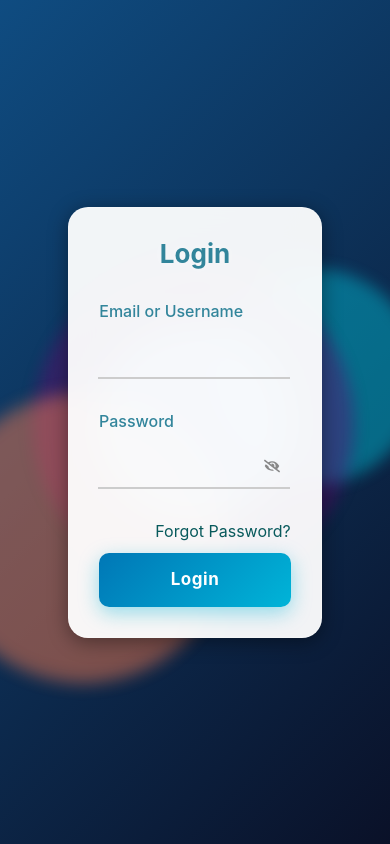
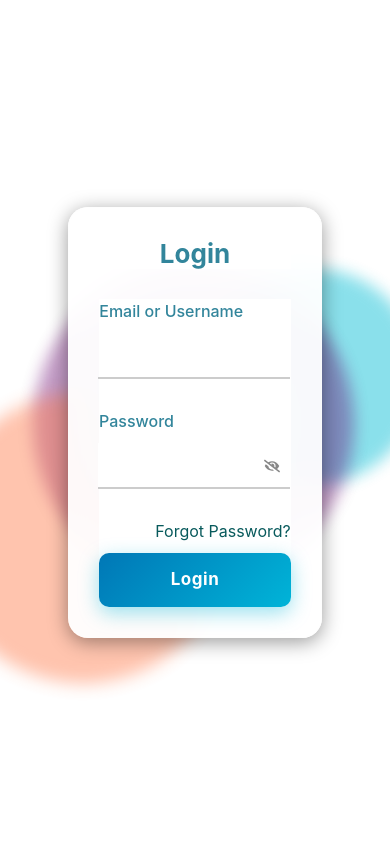
Before and after one commit to PADMANABAN5/tiny-magic, a React (Create React App) app: page /login in a window 390 px wide. Built offline with nearby package versions, Linux system fonts and the light colour scheme; what pdfmake would draw is missing.

Commit message:
background color updated

```diff
--- a/src/styles/dashboard.css
+++ b/src/styles/dashboard.css
@@ -4,6 +4,7 @@
   margin: 0;
   padding: 0;
   box-sizing: border-box;
+  background-color: white;
 }
 
 /* Root and container width fixes */
@@ -11,6 +12,7 @@ html, body {
   width: 100%;
   min-width: 100%;
   overflow-x: hidden;
+  background-color: white;
 }
 
 #root {
@@ -3011,6 +3013,7 @@ html, body {
     min-height: 100% !important;
     overflow-x: hidden !important;
     overflow-y: auto !important;
+    background-color: white;
   }
   .learning-dashboard, .dashboard-layout {
     position: relative !important;
```
